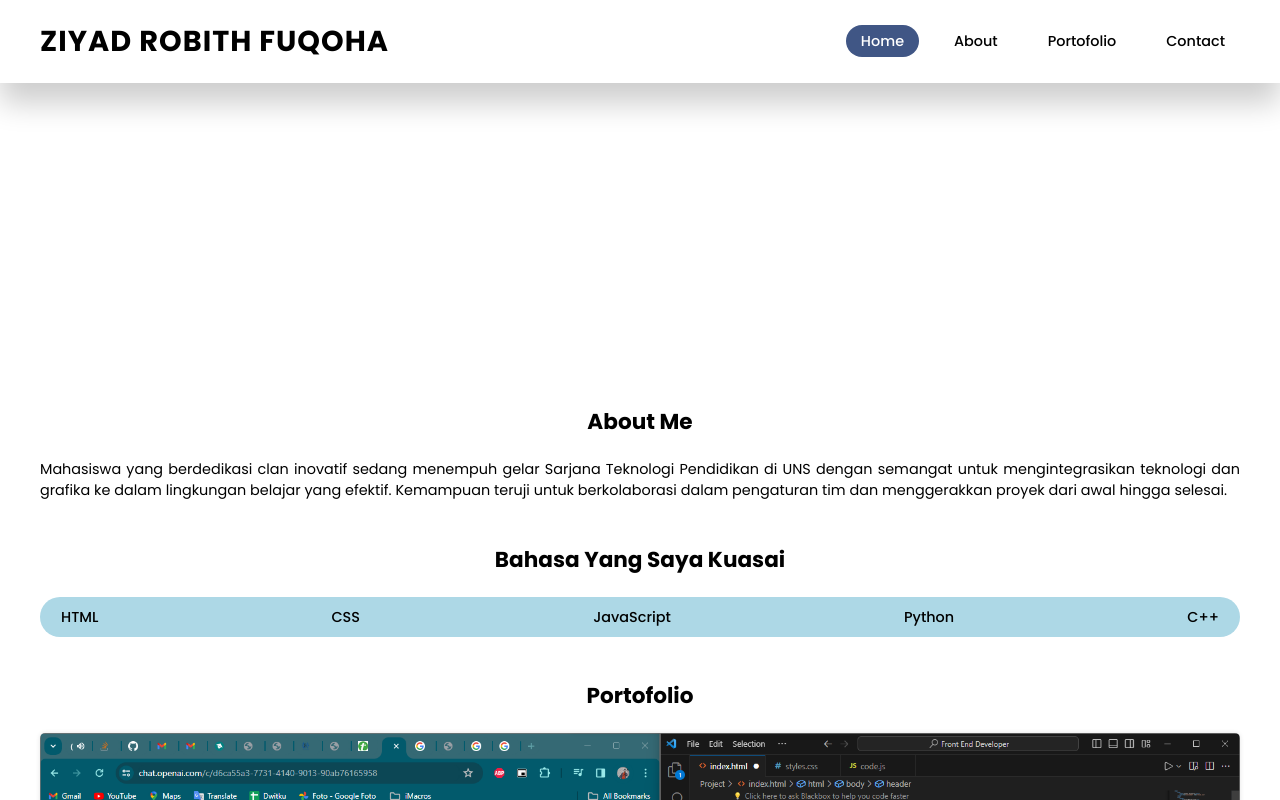
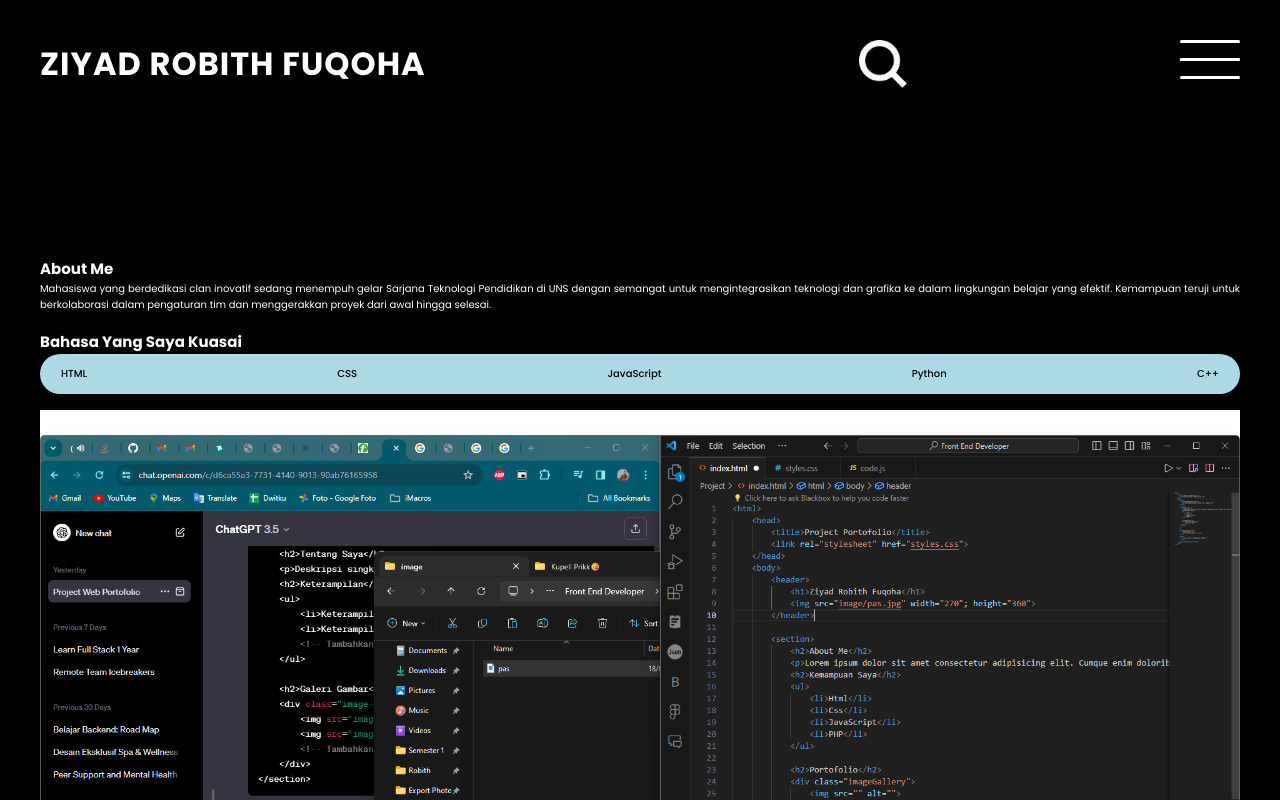
Before and after one commit to zeltoddd/Belajar, a plain HTML site: page index.html in a window 1280 px wide. Shown: the top 800 px of the page. Drawn offline with Linux system fonts and the light colour scheme.

Commit message:
Add files via upload

```diff
--- a/index.html
+++ b/index.html
@@ -6,14 +6,15 @@
     <link rel="stylesheet" href="styles.css">
 </head>
 <body>
-    <header class="parallax" data-speed="2">
+    <header>
         <nav class="nama">Ziyad Robith Fuqoha</nav>
-        <ul>
-            <li><a href="#" class="active">Home</a></li>
-            <li><a href="#">About</a></li>
-            <li><a href="#">Portofolio</a></li>
-            <li><a href="#">Contact</a></li>
-        </ul>
+        <img src="image/search.jpg" alt="">
+        <div id="nav-icon3">
+            <span></span>
+            <span></span>
+            <span></span>
+            <span></span>
+          </div>
     </header>
     <section class="parallax" data-speed="0.5">
         <div id="aboutme">
@@ -43,7 +44,6 @@
             <img src="image/2.png" alt="SS 2">
         </div>
         </div>
-    </section>
         <div id="contact">
             <h2>Contact Me</h2>
             <form id="contactForm">
@@ -56,6 +56,8 @@
                 <button type="submit">Send Message</button>
             </form>
         </div>
+    </section>
+
     <footer>
         <p>&copy; 2024 - Ziyad Robith Fuqoha</p>
     </footer>
--- a/script.js
+++ b/script.js
@@ -5,6 +5,15 @@ document.addEventListener('DOMContentLoaded', function() {
             const speed = element.getAttribute('data-speed');
             const yPos = -window.scrollY * speed;
             element.style.transform = 'translateY(' + yPos + 'px)';
+
+        });
+    });
+
+    const navIcons = document.querySelectorAll('#nav-icon1, #nav-icon2, #nav-icon3, #nav-icon4');
+
+    navIcons.forEach(function (icon) {
+        icon.addEventListener('click', function () {
+            icon.classList.toggle('open');
         });
     });
 })
--- a/styles.css
+++ b/styles.css
@@ -8,67 +8,124 @@
 }
 body {
     min-height: 100vh;
-
-    font-size: calc(50% + 40%);
+    background-color: black;
+    color: #fff;
 }
 header {
-    background-color: #fff;
+    position: fixed;
+    background-color:rgba(0, 0, 0, 0.5) ;
+    backdrop-filter:blur(10px);
     box-shadow: 0 20px 30px rgba(0, 0, 0, 0.2);
-    color: #fff;
-    position: absolute;
+    display: flex;
     top: 0;
     left: 0;
     width: 100%;
-    padding: 20px 40px;
-    display: flex;
-    justify-content: space-between;
+    padding: 40px 40px;
+   z-index: 99999;
+   justify-content: space-between;
+}
+header img {
+    position: relative;
+    width: 48px;
+    height: 48px;
     align-items: center;
-    border-bottom: #83c41b, 0.1;
-   z-index: 99999;
+    justify-content: center;
+    left: 80px;
 }
 header .nama {
-    color: black;
+    color: white;
     font-weight: 700;
     text-decoration: none;
     font-size: 2em;
     text-transform: uppercase;
     letter-spacing: 1px;
 }
-header ul {
-    display: flex;
-    justify-content: center;
-    align-items: center;
-}
-header ul li {
-    list-style: none;
-    margin-left: 20px;
-}
-header ul li a {
-    text-decoration: none;
-    padding: 6px 15px;
-    color: black;
-    font-weight: 500;
+#nav-icon1, #nav-icon2, #nav-icon3, #nav-icon4 {
+    width: 60px;
+    height: 45px;
+    position: relative;
+    -webkit-transform: rotate(0deg);
+    -moz-transform: rotate(0deg);
+    -o-transform: rotate(0deg);
+    transform: rotate(0deg);
+    -webkit-transition: .5s ease-in-out;
+    -moz-transition: .5s ease-in-out;
+    -o-transition: .5s ease-in-out;
+    transition: .5s ease-in-out;
+    cursor: pointer;
+  }
+  #nav-icon1 span, #nav-icon3 span, #nav-icon4 span {
+    display: block;
+    position: absolute;
+    height: 3px;
+    width: 100%;
+    background: white;
     border-radius: 20px;
-}
-header ul li a:hover,
-header ul li a.active
-{
-    background: #405685;
-    color: #fff;
-}
+    opacity: 1;
+    left: 0;
+    -webkit-transform: rotate(0deg);
+    -moz-transform: rotate(0deg);
+    -o-transform: rotate(0deg);
+    transform: rotate(0deg);
+    -webkit-transition: .25s ease-in-out;
+    -moz-transition: .25s ease-in-out;
+    -o-transition: .25s ease-in-out;
+    transition: .25s ease-in-out;
+  }
+
+
+#nav-icon3 span:nth-child(1) {
+    top: 0px;
+  }
+
+  #nav-icon3 span:nth-child(2),#nav-icon3 span:nth-child(3) {
+    top: 18px;
+  }
+
+  #nav-icon3 span:nth-child(4) {
+    top: 36px;
+  }
+
+  #nav-icon3.open span:nth-child(1) {
+    top: 18px;
+    width: 0%;
+    left: 50%;
+  }
+
+  #nav-icon3.open span:nth-child(2) {
+    -webkit-transform: rotate(45deg);
+    -moz-transform: rotate(45deg);
+    -o-transform: rotate(45deg);
+    transform: rotate(45deg);
+  }
+
+  #nav-icon3.open span:nth-child(3) {
+    -webkit-transform: rotate(-45deg);
+    -moz-transform: rotate(-45deg);
+    -o-transform: rotate(-45deg);
+    transform: rotate(-45deg);
+  }
+
+  #nav-icon3.open span:nth-child(4) {
+    top: 18px;
+    width: 0%;
+    left: 50%;
+  }
+
 section {
-    padding: calc(50% - 20%) 40px ;
+    padding: calc(50% - 30%) 40px ;
     text-align: justify;
     text-justify: inter-word;
+    font-size: 10px;
 
 }
 section h2 {
-    text-align: center;
+    text-align: left;
     line-height: 25px;
-    padding: 25px;
 }
 section #aboutme {
-
+    justify-content: center;
+    align-items: center;
 }
 section ul {
     line-height: 40px;
@@ -141,21 +198,6 @@ button {
     background-color: #fff;
 }
 @media screen and (max-width: 600px) {
-    body {
-        font-size: 12px;
-    }
-    header {
-        padding: 20px 40px;
-        align-items: center;
-        justify-content: center;
-        text-align: center;
-    }
-    header ul {
-        display: none;
-    }
-    section {
-        padding: calc(50% - 110px) 40px ;
-    }
 }
 //*@media screen and (min-width: 601px) {
     body {
```
Also changed, not shown: image/search.jpg (added). Lines whose indentation alone changed are shown as unchanged.
